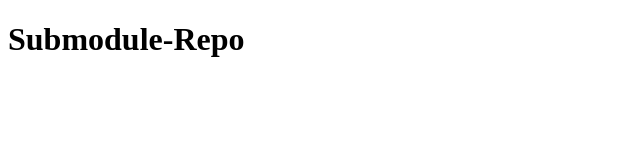
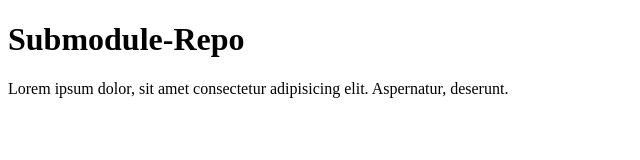
Before and after one commit to webnutp79/Submodule-Repo, a plain HTML site: page index.html in a window 1280 px wide. Shown: the whole page, without its empty margins (0-640 px from the left). Drawn offline with Linux system fonts and the light colour scheme.

Commit message:
Bekezdés hozzáadása

```diff
--- a/index.html
+++ b/index.html
@@ -10,5 +10,9 @@
   </head>
   <body>
     <h1>Submodule-Repo</h1>
+    <p>
+      Lorem ipsum dolor, sit amet consectetur adipisicing elit. Aspernatur,
+      deserunt.
+    </p>
   </body>
 </html>
```
